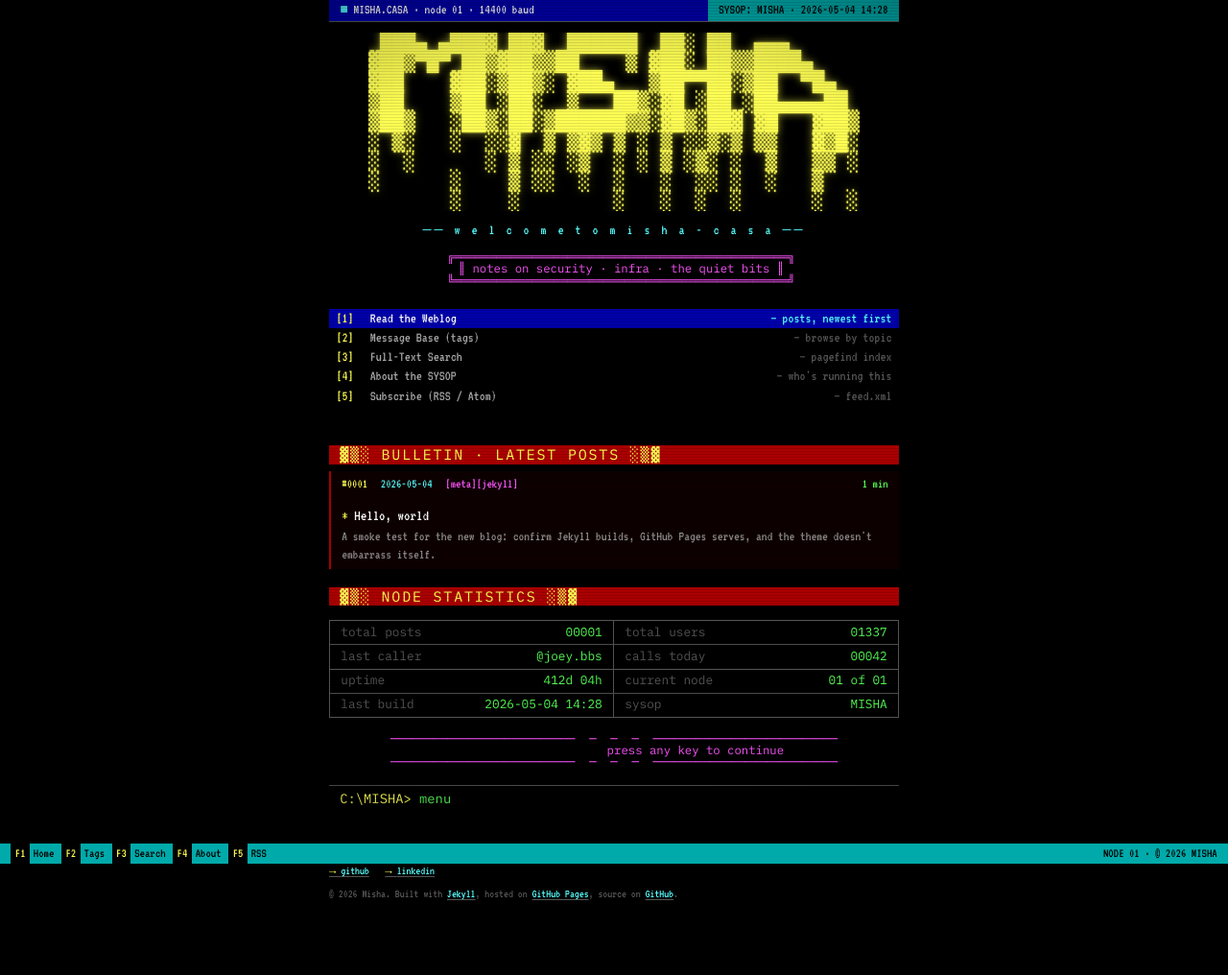
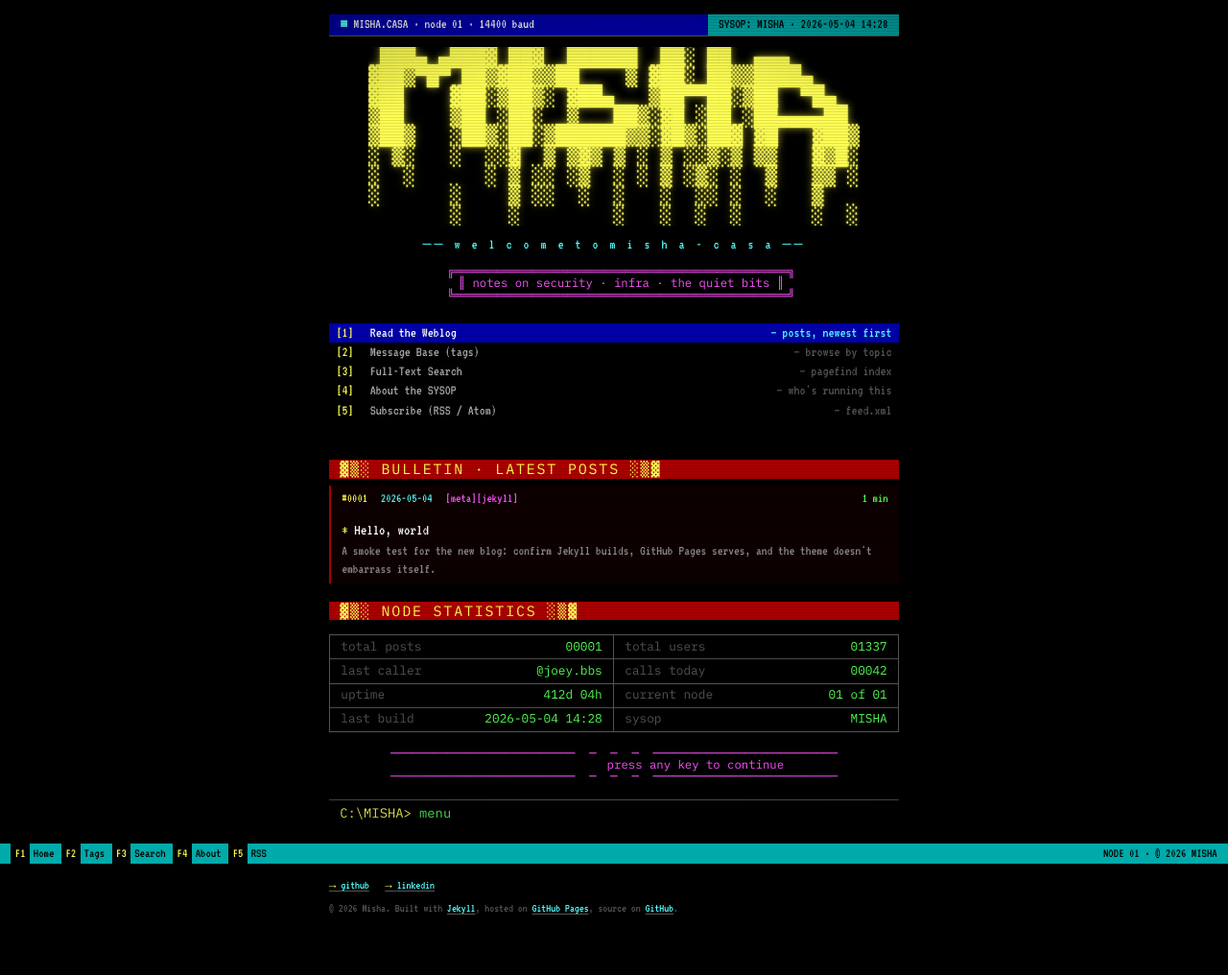
Before and after one commit to RatherBland/ratherbland.github.io, a Jekyll site: the page built from index.md, in a window 1280 px wide. Shown: the whole page at 96% size. Built offline with Jekyll 4.4.1, drawn with Linux system fonts in a browser that asks for light colours.

Commit message:
BBS theme: 1rem top margin above topbar
Stop the topbar sitting flush against the browser chrome.

Pre-push review skipped: theme-only.

```diff
--- a/assets/css/main.scss
+++ b/assets/css/main.scss
@@ -115,7 +115,7 @@ body::after {
   /* Match .wrap so the topbar + nav line up with the body column
      instead of stretching across the full viewport. */
   max-width: 104ch;
-  margin: 0 auto;
+  margin: 1rem auto 0;
   padding: 0 1rem;
 }
 .topbar {
```
